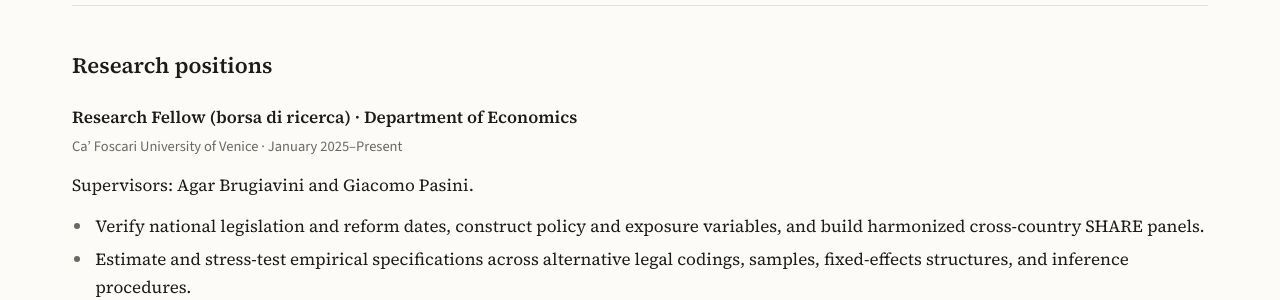
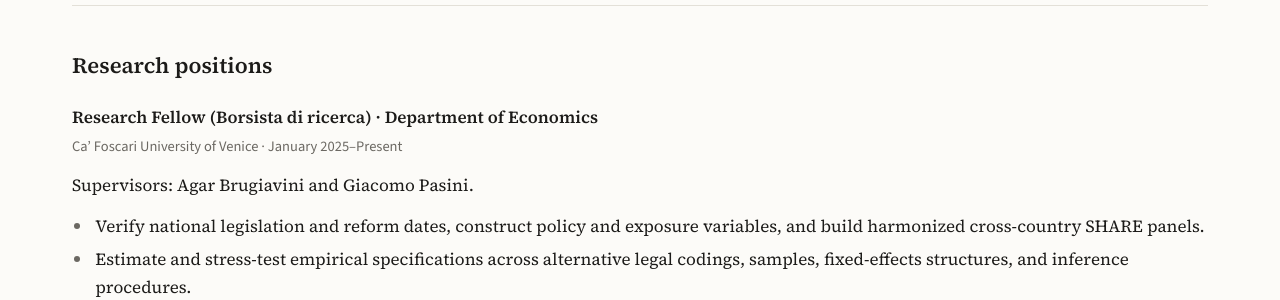
Before and after one commit to mahagasim/mahagasim.github.io, a Jekyll site: the page built from research.md, in a window 1280 px wide and 900 px high. Shown: the part 225-525 px from the top of the window. Built offline with Jekyll 4.4.1, drawn with Linux system fonts in a browser that asks for light colours.

Commit message:
Use Borsista di ricerca title

```diff
--- a/research.md
+++ b/research.md
@@ -9,7 +9,7 @@ description: Research positions, research in progress, and policy data products
 ## Research positions
 
 <div class="entry">
-  <h3>Research Fellow (borsa di ricerca) · Department of Economics</h3>
+  <h3>Research Fellow (Borsista di ricerca) · Department of Economics</h3>
   <p class="entry-meta">Ca’ Foscari University of Venice · January 2025–Present</p>
   <p>Supervisors: Agar Brugiavini and Giacomo Pasini.</p>
   <ul>
```
